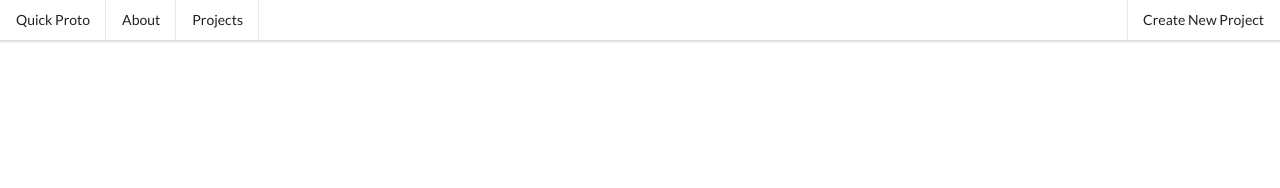
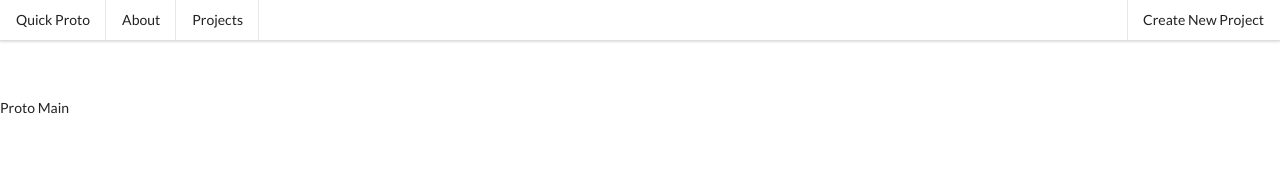
Before and after one commit to psilotec/react-quick-proto, a React (Create React App) app in the folder client/: page / in a window 1280 px wide. Shown: the top 188 px of the page. Built offline with nearby package versions, Linux system fonts and the light colour scheme; the HTML template or start-up script is replaced by a standard one.

Commit message:
Create ProtoMain and render into App

```diff
--- a/client/src/App.js
+++ b/client/src/App.js
@@ -1,10 +1,15 @@
 import React, { Component } from 'react';
+
 import Header from './components/header';
+import ProtoMain from './components/projects/proto-main';
 
 class App extends Component {
   render() {
     return (
-      <Header />
+      <div>
+        <Header />
+        <ProtoMain />
+      </div>
     );
   }
 }
--- /dev/null
+++ b/client/src/components/projects/proto-main.js
@@ -0,0 +1,13 @@
+import React, { Component } from 'react';
+
+class ProtoMain extends Component {
+    render() {
+        return (
+            <div>
+                Proto Main
+            </div>
+        );
+    }
+}
+
+export default ProtoMain;
```
